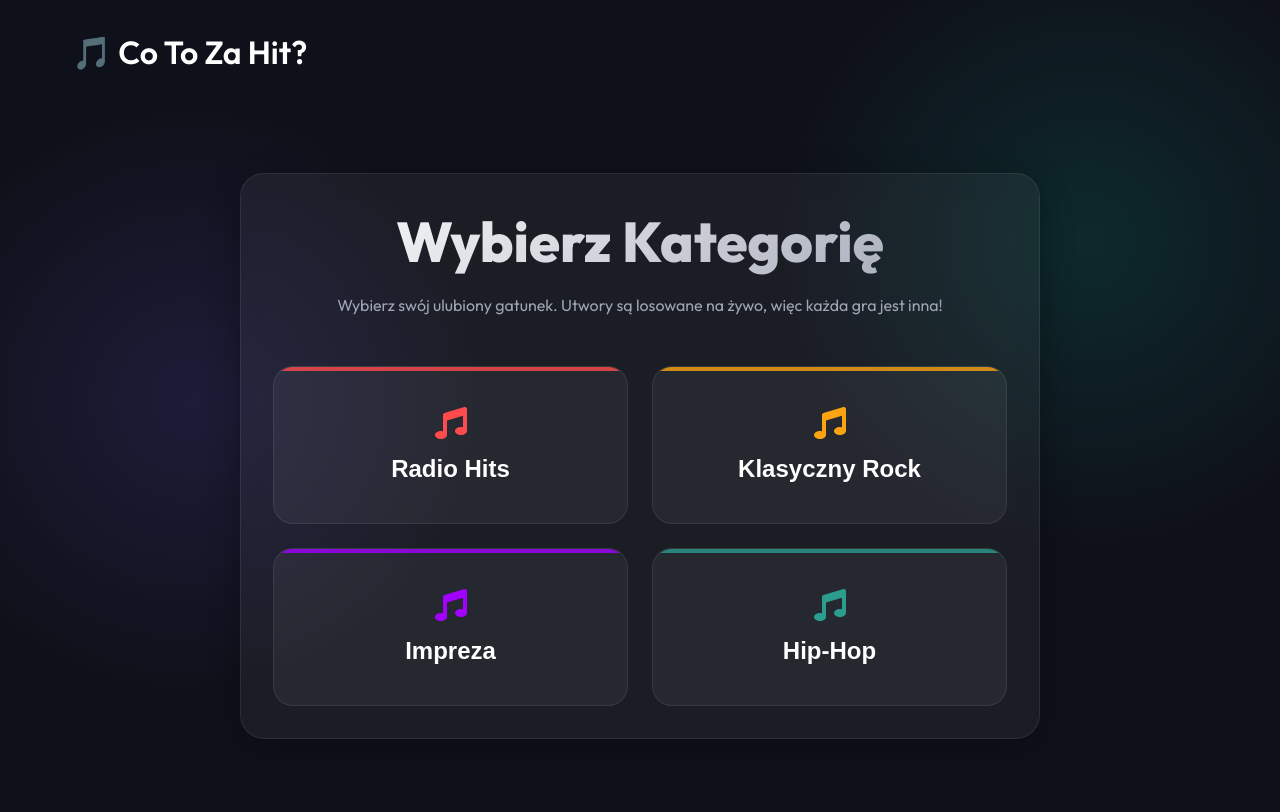
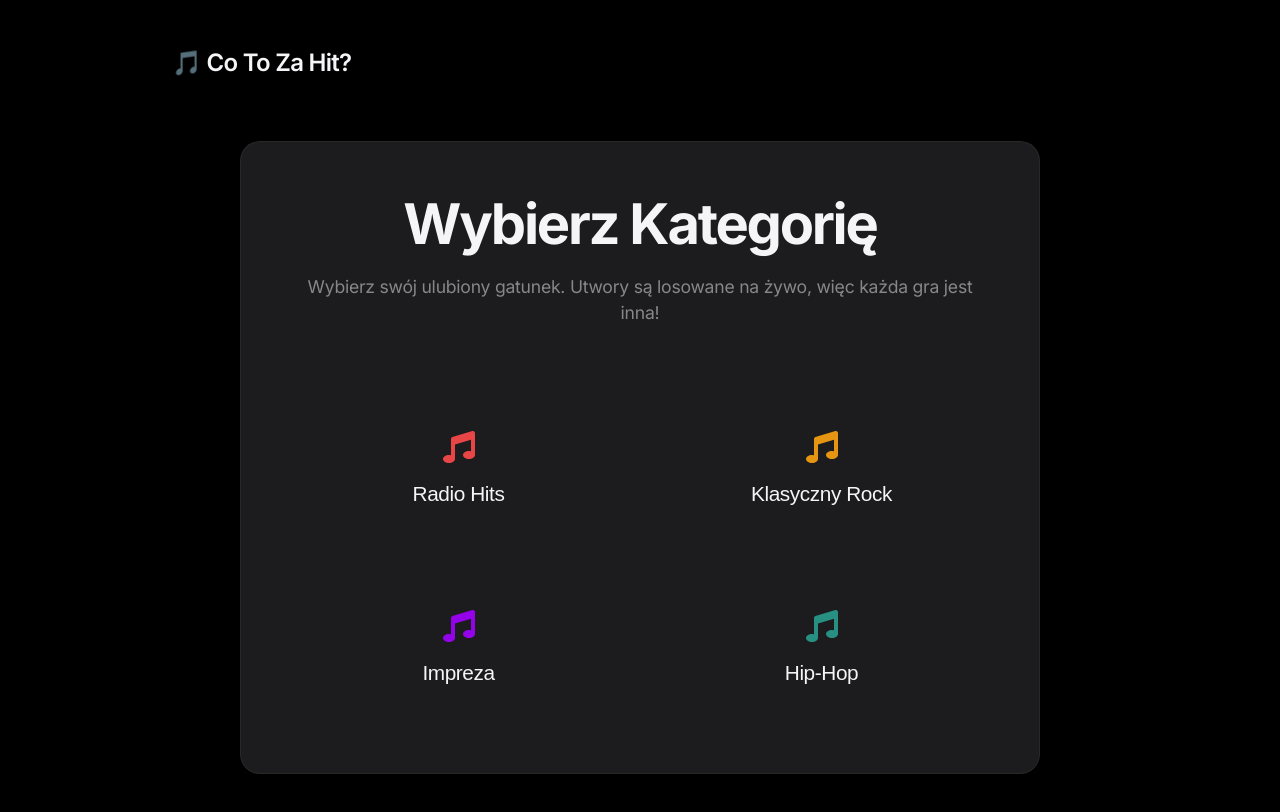
Before and after one commit to wawrzaszek/MusicQuiz, a React (Vite) app: page / in a window 1280 px wide. Shown: the top 812 px of the page. Built offline with nearby package versions, Linux system fonts and the light colour scheme.

Commit message:
Aktualizacja stylów CSS do minimalistycznego wyglądu wzorowanego na Apple

```diff
--- a/src/App.css
+++ b/src/App.css
@@ -1,30 +1,43 @@
+/* Kontener główny */
 .app-container {
   display: flex;
   flex-direction: column;
   min-height: 100vh;
-  padding: 2rem;
-  max-width: 1200px;
+  padding: 3rem 2rem;
+  max-width: 1000px; /* Nieco węższy layout dla lepszej czytelności (Apple style) */
   margin: 0 auto;
   width: 100%;
 }
 
+/* Nagłówek aplikacji */
 .header {
   display: flex;
   justify-content: space-between;
   align-items: center;
-  margin-bottom: 3rem;
+  margin-bottom: 4rem;
 }
 
+.header h2 {
+  margin-bottom: 0;
+  font-size: 1.5rem;
+  font-weight: 600;
+  display: flex;
+  align-items: center;
+  gap: 0.5rem;
+}
+
+/* Plakietka punktacji */
 .score-badge {
   background: var(--bg-card);
-  border: 1px solid var(--glass-border);
-  padding: 0.5rem 1.5rem;
-  border-radius: 20px;
-  font-weight: 600;
-  font-size: 1.2rem;
-  color: var(--accent);
+  padding: 0.5rem 1.2rem;
+  border-radius: 999px; /* Pill shape */
+  font-weight: 500;
+  font-size: 1rem;
+  color: var(--text-secondary);
+  border: 1px solid var(--border-subtle);
 }
 
+/* Główna sekcja */
 .main-content {
   flex: 1;
   display: flex;
@@ -39,154 +52,137 @@
   width: 100%;
 }
 
+/* Karty kategorii stylizowane na iOS Widgets */
 .category-grid {
   display: grid;
-  grid-template-columns: repeat(auto-fit, minmax(250px, 1fr));
+  grid-template-columns: repeat(auto-fit, minmax(220px, 1fr));
   gap: 1.5rem;
-  margin-top: 3rem;
+  margin-top: 4rem;
 }
 
 .category-card {
   background: var(--bg-card);
-  border: 1px solid var(--glass-border);
-  border-radius: 20px;
-  padding: 2.5rem;
+  border: none;
+  border-radius: 24px; /* Duży border-radius typowy dla iOS */
+  padding: 2.5rem 1.5rem;
   display: flex;
   flex-direction: column;
   align-items: center;
-  gap: 1rem;
+  justify-content: center;
+  gap: 1.2rem;
   cursor: pointer;
-  transition: all 0.3s cubic-bezier(0.25, 0.8, 0.25, 1);
+  transition: transform 0.2s cubic-bezier(0.16, 1, 0.3, 1), background-color 0.2s;
   color: var(--text-primary);
-  position: relative;
-  overflow: hidden;
-}
-
-.category-card::before {
-  content: '';
-  position: absolute;
-  top: 0;
-  left: 0;
-  width: 100%;
-  height: 4px;
-  background: var(--cat-color);
-  opacity: 0.8;
 }
 
 .category-card:hover {
-  transform: translateY(-5px);
+  transform: scale(1.03); /* Zamiast podskakiwania, powiększanie w miejscu (iOS style) */
   background: var(--bg-card-hover);
-  box-shadow: 0 10px 30px rgba(0,0,0,0.2);
-  border-color: var(--cat-color);
 }
 
+/* Ikony używają koloru kategorii, ale w stonowany sposób */
 .category-card svg {
   color: var(--cat-color);
+  opacity: 0.9;
 }
 
 .category-card h3 {
-  font-size: 1.5rem;
-  font-weight: 600;
+  font-size: 1.3rem;
+  font-weight: 500;
+  letter-spacing: -0.02em;
 }
 
-/* Quiz Container */
+/* Kontener Quizu */
 .quiz-container {
   width: 100%;
-  max-width: 800px;
+  max-width: 700px;
+  display: flex;
+  flex-direction: column;
+  gap: 3rem;
+  background: transparent; /* Usunięcie tła panela dla czystszego widoku */
+  box-shadow: none;
+  padding: 0;
+  border: none;
+}
+
+/* Okładka albumu stylizowana na okładki Apple Music */
+.album-art-container {
+  border-radius: 12px; /* Standardowy promień dla okładek muzycznych Apple */
+  box-shadow: 0 20px 40px rgba(0,0,0,0.6), 0 0 0 1px rgba(255,255,255,0.05); /* Głęboki cień */
+}
+
+/* Siatka opcji odpowiedzi */
+.quiz-content {
   display: flex;
   flex-direction: column;
   gap: 2rem;
 }
 
-.player-wrapper {
-  width: 100%;
-  border-radius: 16px;
-  overflow: hidden;
-  box-shadow: 0 10px 30px rgba(0,0,0,0.3);
-}
-
-.quiz-content {
-  display: flex;
-  flex-direction: column;
-  gap: 1.5rem;
-}
-
 .options-grid {
   display: grid;
-  grid-template-columns: repeat(auto-fit, minmax(300px, 1fr));
+  grid-template-columns: 1fr 1fr;
   gap: 1rem;
 }
 
+/* Przyciski odpowiedzi w minimalistycznym wydaniu */
 .option-btn {
   background: var(--bg-card);
   color: var(--text-primary);
-  border: 1px solid var(--glass-border);
+  border: none;
   padding: 1.5rem;
   border-radius: 16px;
   font-size: 1.1rem;
-  font-weight: 600;
-  font-family: inherit;
+  font-weight: 500;
   cursor: pointer;
-  transition: all 0.2s ease;
+  transition: all 0.2s cubic-bezier(0.16, 1, 0.3, 1);
   display: flex;
   align-items: center;
   justify-content: center;
-  gap: 0.5rem;
+  gap: 0.8rem;
+  text-align: center;
 }
 
 .option-btn:hover:not(.disabled) {
-  background: var(--bg-card-hover);
-  border-color: var(--accent);
+  background: #2c2c2e;
   transform: scale(1.02);
 }
 
+/* Stan poprawny/błędny bez jaskrawych kolorów, bardziej stonowane jak u Apple */
 .option-btn.correct {
-  background: rgba(0, 184, 148, 0.2);
-  border-color: var(--success);
-  color: var(--success);
+  background: var(--success);
+  color: #fff;
 }
 
 .option-btn.wrong {
-  background: rgba(214, 48, 49, 0.2);
-  border-color: var(--error);
-  color: var(--error);
+  background: var(--error);
+  color: #fff;
 }
 
 .option-btn.disabled {
-  opacity: 0.7;
-  cursor: not-allowed;
+  opacity: 0.4; /* Większe wyblaknięcie (iOS style disabled state) */
+  cursor: default;
+  transform: none !important;
 }
 
-.next-btn {
-  align-self: center;
-  margin-top: 1rem;
+.icon {
   font-size: 1.2rem;
-  padding: 1rem 3rem;
 }
 
-.loading {
-  text-align: center;
-  color: var(--accent);
-  font-weight: 600;
-  font-size: 1.2rem;
-  padding: 2rem;
-  animation: pulse 1.5s infinite ease-in-out;
-}
-
-/* Style licznika czasu (Timer) */
+/* Pasek czasu na wzór systemowego progress baru Apple */
 .timer-bar-container {
   grid-column: 1 / -1;
   width: 100%;
-  height: 8px;
-  background: var(--bg-card);
-  border-radius: 4px;
+  height: 6px;
+  background: #2c2c2e;
+  border-radius: 999px; /* Zaokrąglone rogi paska */
   overflow: hidden;
   margin-bottom: 0.5rem;
 }
 
 .timer-bar {
   height: 100%;
-  background: var(--accent);
+  background: var(--text-primary); /* Biały pasek ładowania wygląda bardzo premium */
+  border-radius: 999px;
   transition: width 1s linear, background-color 0.3s ease;
 }
 
@@ -197,32 +193,44 @@
 .timer-text {
   grid-column: 1 / -1;
   text-align: center;
-  font-size: 1.1rem;
-  font-weight: 600;
+  font-size: 1rem;
+  font-weight: 400;
   color: var(--text-secondary);
-  margin-bottom: 1rem;
+  margin-bottom: 1.5rem;
 }
 
 .timer-text span {
+  font-weight: 600;
   color: var(--text-primary);
+  font-variant-numeric: tabular-nums; /* Aby cyfry licznika nie skakały (monospaced numbers) */
+}
+
+/* Ekrany ładowania */
+.loading {
+  text-align: center;
+  color: var(--text-secondary);
+  font-weight: 500;
+  font-size: 1.1rem;
+  padding: 2rem;
+  animation: pulse 2s infinite ease-in-out;
 }
 
 @keyframes pulse {
-  0%, 100% { opacity: 0.6; }
+  0%, 100% { opacity: 0.4; }
   50% { opacity: 1; }
 }
 
+/* Responsywność */
 @media (max-width: 768px) {
-  .header {
-    flex-direction: column;
-    gap: 1rem;
-  }
-
   .options-grid {
     grid-template-columns: 1fr;
   }
 
   h1 {
-    font-size: 2.5rem;
+    font-size: 2.8rem;
+  }
+
+  .app-container {
+    padding: 2rem 1.5rem;
   }
 }
--- a/src/index.css
+++ b/src/index.css
@@ -1,34 +1,35 @@
-@import url('https://fonts.googleapis.com/css2?family=Outfit:wght@300;400;600;800&display=swap');
+@import url('https://fonts.googleapis.com/css2?family=Inter:wght@300;400;500;600;700&display=swap');
 
+/* Zmienne CSS w stylu Apple (inspirowane Apple Music / iOS Dark Mode) */
 :root {
-  --bg-dark: #0f111a;
-  --bg-card: rgba(255, 255, 255, 0.05);
-  --bg-card-hover: rgba(255, 255, 255, 0.1);
-  --text-primary: #ffffff;
-  --text-secondary: #a0a5b5;
-  --accent: #6c5ce7;
-  --accent-hover: #8172fa;
-  --success: #00b894;
-  --error: #d63031;
-  --glass-border: rgba(255, 255, 255, 0.08);
+  --bg-dark: #000000; /* Czysta czerń, charakterystyczna dla urządzeń OLED Apple */
+  --bg-card: #1c1c1e; /* Kolor tła kafelków w iOS */
+  --bg-card-hover: #2c2c2e;
+  --text-primary: #f5f5f7; /* Kolor tekstu Apple (łamana biel) */
+  --text-secondary: #86868b; /* Szary tekst poboczny */
+  --accent: #fa243c; /* Różowa czerwień z Apple Music */
+  --accent-hover: #e01f35;
+  --success: #30d158; /* iOS Green */
+  --error: #ff453a; /* iOS Red */
+  --border-subtle: rgba(255, 255, 255, 0.1);
 }
 
 * {
   margin: 0;
   padding: 0;
   box-sizing: border-box;
+  -webkit-font-smoothing: antialiased; /* Wygładzanie czcionek jak w macOS */
+  -moz-osx-font-smoothing: grayscale;
 }
 
 body {
-  font-family: 'Outfit', sans-serif;
+  font-family: 'Inter', -apple-system, BlinkMacSystemFont, "Segoe UI", Roboto, Helvetica, Arial, sans-serif;
   background-color: var(--bg-dark);
   color: var(--text-primary);
   min-height: 100vh;
   display: flex;
   flex-direction: column;
-  background-image:
-    radial-gradient(circle at 15% 50%, rgba(108, 92, 231, 0.15), transparent 25%),
-    radial-gradient(circle at 85% 30%, rgba(0, 184, 148, 0.15), transparent 25%);
+  letter-spacing: -0.015em; /* Typowe dla Apple ciaśniejsze spacje literowe */
 }
 
 #root {
@@ -37,88 +38,77 @@ body {
   flex-direction: column;
 }
 
-/* Glassmorphism Utilities */
+/* Minimalistyczne Panele (zamiast ciężkiego glassmorphismu) */
 .glass-panel {
   background: var(--bg-card);
-  backdrop-filter: blur(12px);
-  -webkit-backdrop-filter: blur(12px);
-  border: 1px solid var(--glass-border);
-  border-radius: 24px;
-  padding: 2rem;
-  box-shadow: 0 8px 32px 0 rgba(0, 0, 0, 0.3);
+  border-radius: 20px;
+  padding: 3rem;
+  /* Brak obramowania, ewentualnie bardzo subtelne */
+  border: 1px solid rgba(255, 255, 255, 0.05);
+  box-shadow: 0 20px 40px rgba(0, 0, 0, 0.4);
 }
 
-/* Buttons */
+/* Przyciski w stylu Apple (Pill-shape i duże obszary klikalne) */
 .btn {
-  background: var(--bg-card);
+  background: var(--bg-card-hover);
   color: var(--text-primary);
-  border: 1px solid var(--glass-border);
-  padding: 1rem 2rem;
-  border-radius: 16px;
-  font-size: 1.1rem;
-  font-weight: 600;
+  border: none;
+  padding: 1rem 2.5rem;
+  border-radius: 999px; /* Zaokrąglone krawędzie (pill) */
+  font-size: 1.05rem;
+  font-weight: 500;
   font-family: inherit;
   cursor: pointer;
-  transition: all 0.3s cubic-bezier(0.25, 0.8, 0.25, 1);
-  display: flex;
+  transition: all 0.2s ease-out; /* Szybkie, płynne animacje */
+  display: inline-flex;
   align-items: center;
   justify-content: center;
   gap: 0.5rem;
 }
 
 .btn:hover {
-  background: var(--bg-card-hover);
-  transform: translateY(-2px);
-  box-shadow: 0 5px 15px rgba(0,0,0,0.2);
+  background: #3a3a3c;
+  transform: scale(1.02); /* Minimalne powiększenie, bez skakania (Y) */
 }
 
 .btn-primary {
   background: var(--accent);
-  border-color: var(--accent);
+  color: #fff;
 }
 
 .btn-primary:hover {
   background: var(--accent-hover);
-  border-color: var(--accent-hover);
 }
 
-/* Typografia */
+/* Czysta Typografia Apple */
 h1 {
   font-size: 3.5rem;
-  font-weight: 800;
+  font-weight: 700;
+  letter-spacing: -0.04em; /* Bardzo ciasno w nagłówkach */
   margin-bottom: 1rem;
-  background: linear-gradient(135deg, #fff, #a0a5b5);
-  -webkit-background-clip: text;
-  -webkit-text-fill-color: transparent;
+  color: var(--text-primary);
 }
 
 h2 {
   font-size: 2rem;
   font-weight: 600;
+  letter-spacing: -0.03em;
   margin-bottom: 1.5rem;
 }
 
 p {
   color: var(--text-secondary);
-  line-height: 1.6;
+  line-height: 1.5;
+  font-size: 1.1rem;
+  font-weight: 400;
 }
 
-/* Animations */
+/* Proste i płynne animacje */
 @keyframes fadeIn {
-  from { opacity: 0; transform: translateY(20px); }
-  to { opacity: 1; transform: translateY(0); }
+  from { opacity: 0; transform: scale(0.98); }
+  to { opacity: 1; transform: scale(1); }
 }
 
 .animate-fade-in {
-  animation: fadeIn 0.5s ease-out forwards;
+  animation: fadeIn 0.4s cubic-bezier(0.16, 1, 0.3, 1) forwards; /* Płynna krzywa Apple (spring-like) */
 }
-
-@keyframes pulse-glow {
-  0% { box-shadow: 0 0 0 0 rgba(108, 92, 231, 0.4); }
-  70% { box-shadow: 0 0 0 15px rgba(108, 92, 231, 0); }
-  100% { box-shadow: 0 0 0 0 rgba(108, 92, 231, 0); }
-}
-
-.glow-effect {
-  animation: pulse-glow 2s infinite;
-}
```
